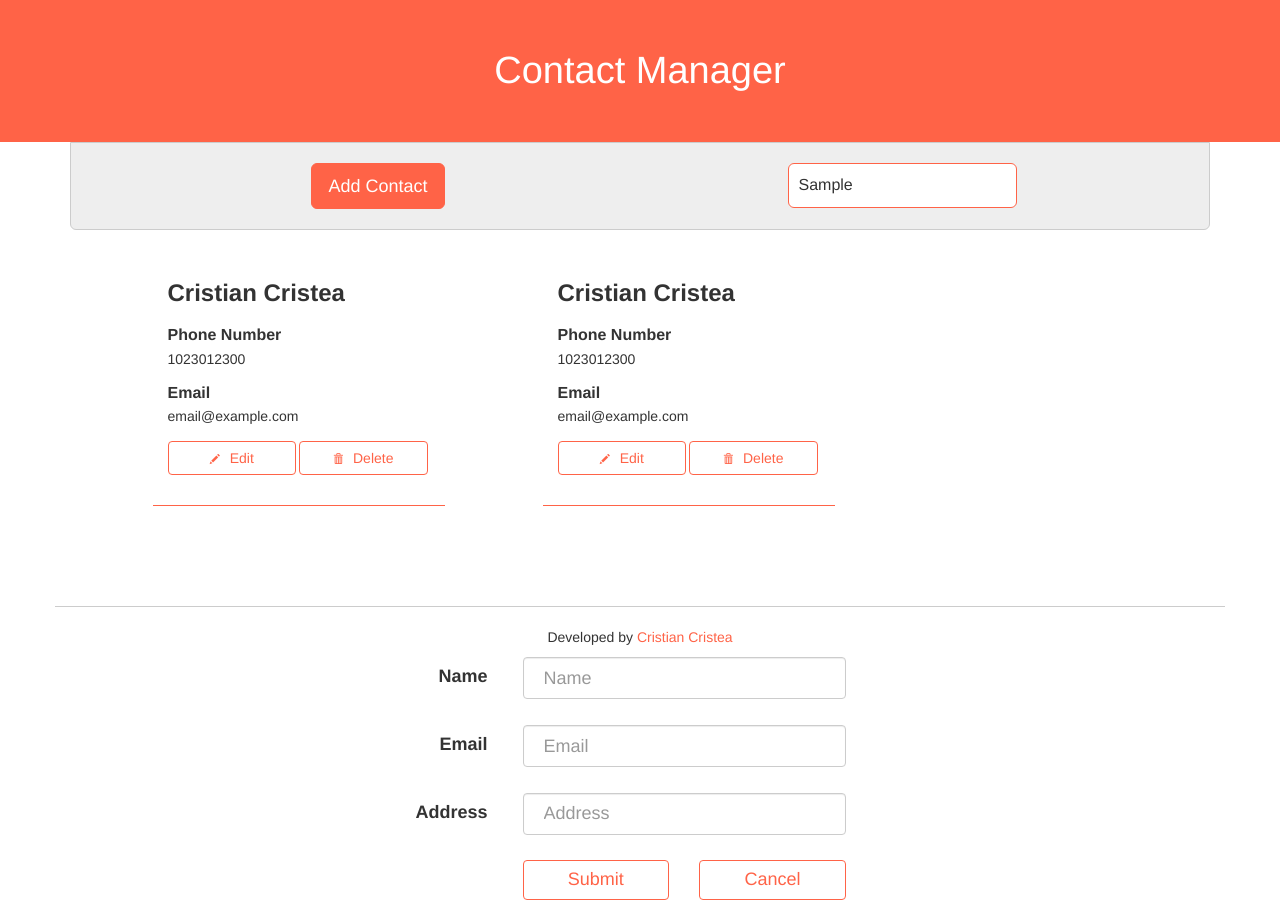
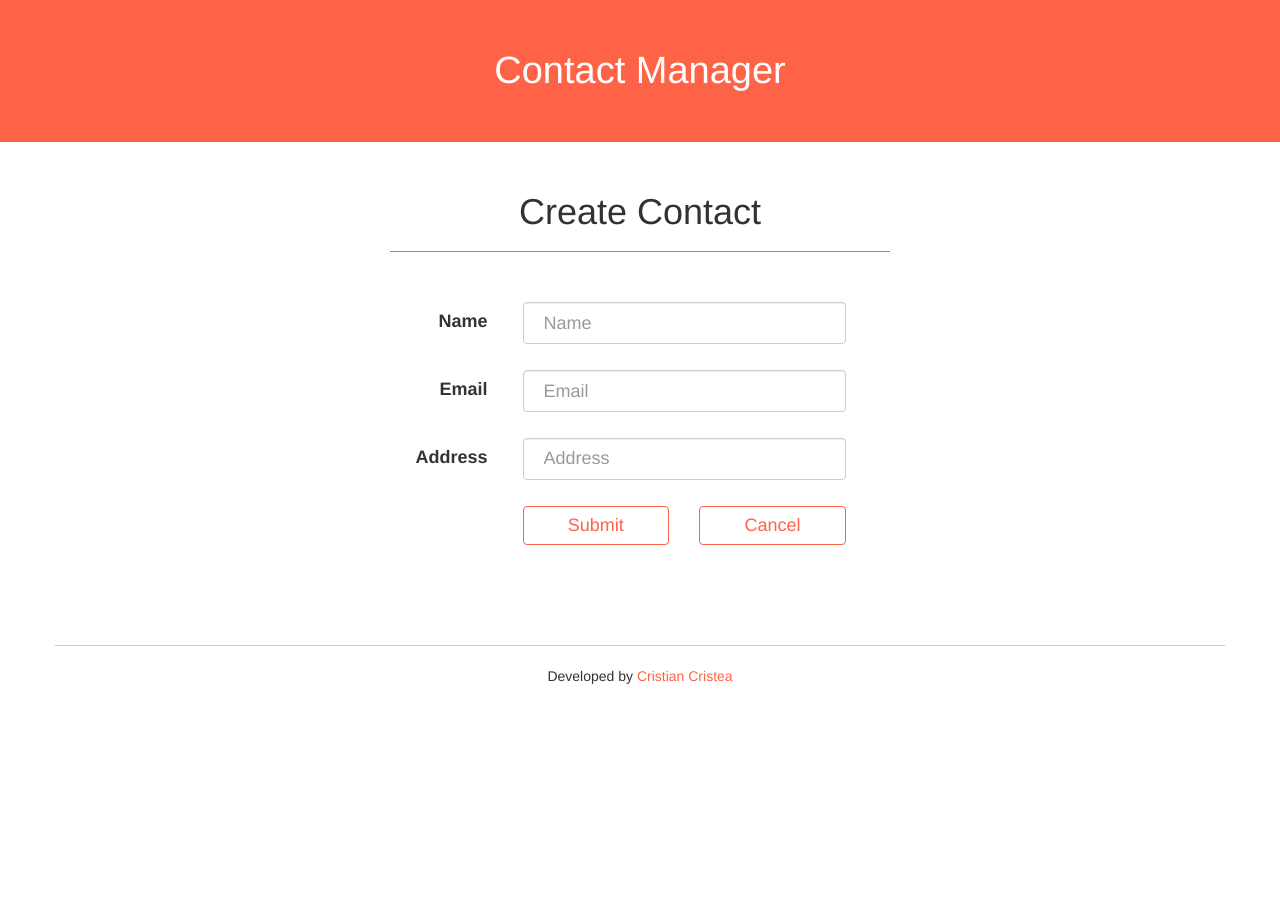
Before and after one commit to CristianCristea/contact_manager_jquery, a website: page index.html in a window 1280 px wide. Both pictures are taken after typing "Sample" into the empty fields and a click on the button "Add Contact". After the commit the page ends 800 px from the top, so only its background shows below. Drawn offline with Linux system fonts and the light colour scheme.

Commit message:
Add show and hide form functionality

```diff
--- a/index.html
+++ b/index.html
@@ -12,19 +12,53 @@
         <h1 class="text-center">Contact Manager</h1>
       </div>
     </header>
+    <aside class="add-contact-form container-form">
+      <h1 class="text-center">Create Contact</h1>
+          <form class="form-horizontal">
+            <div class="form-group">
+              <label for="name" class="col-sm-3 control-label">Name</label>
+              <div class="col-sm-8">
+                <input type="text" class="form-control" id="name" placeholder="Name">
+              </div>
+            </div>
+
+            <div class="form-group">
+              <label for="email" class="col-sm-3 control-label">Email</label>
+              <div class="col-sm-8">
+                <input type="email" class="form-control" id="email" placeholder="Email">
+              </div>
+            </div>
+
+            <div class="form-group">
+              <label for="address" class="col-sm-3 control-label">Address</label>
+              <div class="col-sm-8">
+                <input type="text" class="form-control" id="address" placeholder="Address">
+              </div>
+            </div>
+
+            <div class="form-group">
+              <div class="col-sm-offset-3 col-sm-4">
+                <button type="submit" class="btn btn-default btn-block">Submit</button>
+              </div>
+              <div class="col-sm-4">
+                <button type="reset" class="btn btn-default btn-block">Cancel</button>
+              </div>
+            </div>
+          </form>
+    </aside>
     <main>
       <div class="container">
+
         <div class="jumbotron">
           <div class="row">
             <div class="col-xs-12 col-sm-6 col-md-6 text-center">
-              <button class="btn btn-lg btn-default">Add Contact</button>
+              <button class="btn btn-lg btn-default" id="add_contact_btn">Add Contact</button>
             </div>
             <div class="col-xs-12 col-sm-6 col-md-6 text-center">
               <input type="search" name="search_contact" placeholder="Search">
             </div>
           </div> <!-- ./row -->
         </div> <!-- ./jumbotron -->
-
         <div class="row">
           <div class="col-xs-10 col-xs-offset-1 col-sm-4 col-md-3 contact-block">
             <h3 class="name">Cristian Cristea</h3>
@@ -52,6 +86,9 @@
             </div>
           </div>  <!-- ./col ./contact-block  -->
         </div>  <!-- ./row -->
+
+
+
       </div> <!-- ./container -->
     </main>
     <footer>
@@ -63,43 +100,11 @@
         </div>  <!-- /.row -->
       </div>  <!-- /.container -->
     </footer>
-
-
-    <section class="add-contact container-form">
-      <form class="form-horizontal">
-        <div class="form-group">
-          <label for="name" class="col-sm-3 control-label">Name</label>
-          <div class="col-sm-8">
-            <input type="text" class="form-control" id="name" placeholder="Name">
-          </div>
-        </div>
-        <div class="form-group">
-          <label for="email" class="col-sm-3 control-label">Email</label>
-          <div class="col-sm-8">
-            <input type="email" class="form-control" id="email" placeholder="Email">
-          </div>
-        </div>
-        <div class="form-group">
-          <label for="address" class="col-sm-3 control-label">Address</label>
-          <div class="col-sm-8">
-            <input type="text" class="form-control" id="address" placeholder="Address">
-          </div>
-        </div>
-
-        <div class="form-group">
-          <div class="col-sm-offset-3 col-sm-4">
-            <button type="submit" class="btn btn-default btn-block">Submit</button>
-          </div>
-          <div class="col-sm-4">
-            <button type="reset" class="btn btn-default btn-block">Cancel</button>
-          </div>
-
-
-        </div>
-      </form>
-    </section>
     <script src="vendor/jquery-1.11.3.js"></script>
     <script src="vendor/handlebars.runtime-v4.0.5.js"></script>
+    <script type="text/x-handlebars-template" id="add_contact_form">
+
+    </script>
     <script src="js/scripts.min.js"></script>
   </body>
 </html>
--- a/js/scripts.min.js
+++ b/js/scripts.min.js
@@ -1,2 +1,2 @@
-
+$(function(){$("#add_contact_btn").on("click",function(n){n.preventDefault(),$("main").slideUp(300),$(".add-contact-form").slideDown(400)}),$('button[type="reset"]').on("click",function(n){n.preventDefault(),$("main").slideDown(400),$(".add-contact-form").slideUp(300)})});
 //# sourceMappingURL=scripts.min.js.map
--- a/scripts/script.js
+++ b/scripts/script.js
@@ -0,0 +1,21 @@
+// create form template
+// add form on click
+// get form data // serializeArray
+// create contact template
+  // loop through the array - handlebars - to fill the vars
+// on form submit append the new created contact
+// todo use localStorage
+
+$(function() {
+  $('#add_contact_btn').on('click', function(e) {
+    e.preventDefault();
+    $('main').slideUp(300);
+    $('.add-contact-form').slideDown(400);
+  });
+
+   $('button[type="reset"]').on('click', function(e) {
+    e.preventDefault();
+    $('main').slideDown(400);
+    $('.add-contact-form').slideUp(300);
+  });
+});
--- a/scss/modules/_components.scss
+++ b/scss/modules/_components.scss
@@ -0,0 +1,37 @@
+// ==========================================================================
+// add_contact_form
+// ==========================================================================
+
+.container-form {
+  max-width: 500px;
+  margin: 0 auto;
+
+  label,
+  input {
+    font-size: 1.8rem;
+    padding: 20px;
+  }
+
+  input {
+    &:focus {
+      outline: 0;
+      border: 1px solid tomato;
+      box-shadow: none;
+    }
+  }
+
+  button {
+    font-size: 1.8rem;
+  }
+}
+
+.add-contact-form {
+  h1 {
+    margin-bottom: 5rem;
+    margin-top: 5rem;
+    padding-bottom: 2rem;
+    border-bottom: 1px solid tomato;
+  }
+  z-index: 100;
+  display: none;
+}
--- a/scss/modules/_sections.scss
+++ b/scss/modules/_sections.scss
@@ -11,29 +11,6 @@
   }
 }
 
-.container-form {
-  max-width: 500px;
-  margin: 0 auto;
-
-  label,
-  input {
-    font-size: 1.8rem;
-    padding: 20px;
-  }
-
-  input {
-    &:focus {
-      outline: 0;
-      border: 1px solid tomato;
-      box-shadow: none;
-    }
-  }
-
-  button {
-    font-size: 1.8rem;
-  }
-}
-
 // jumbotron
 .jumbotron {
   padding: 20px;
```
Also changed, not shown: css/styles.min.css, 2 other files.
